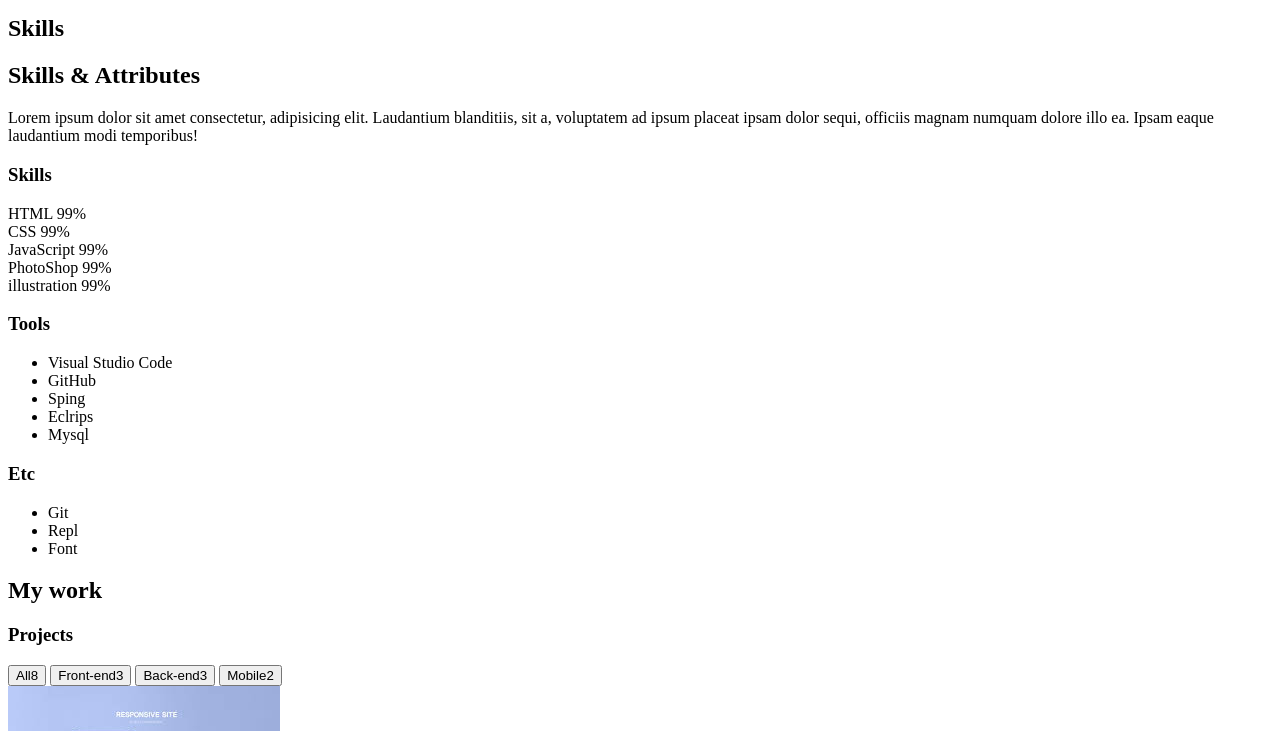
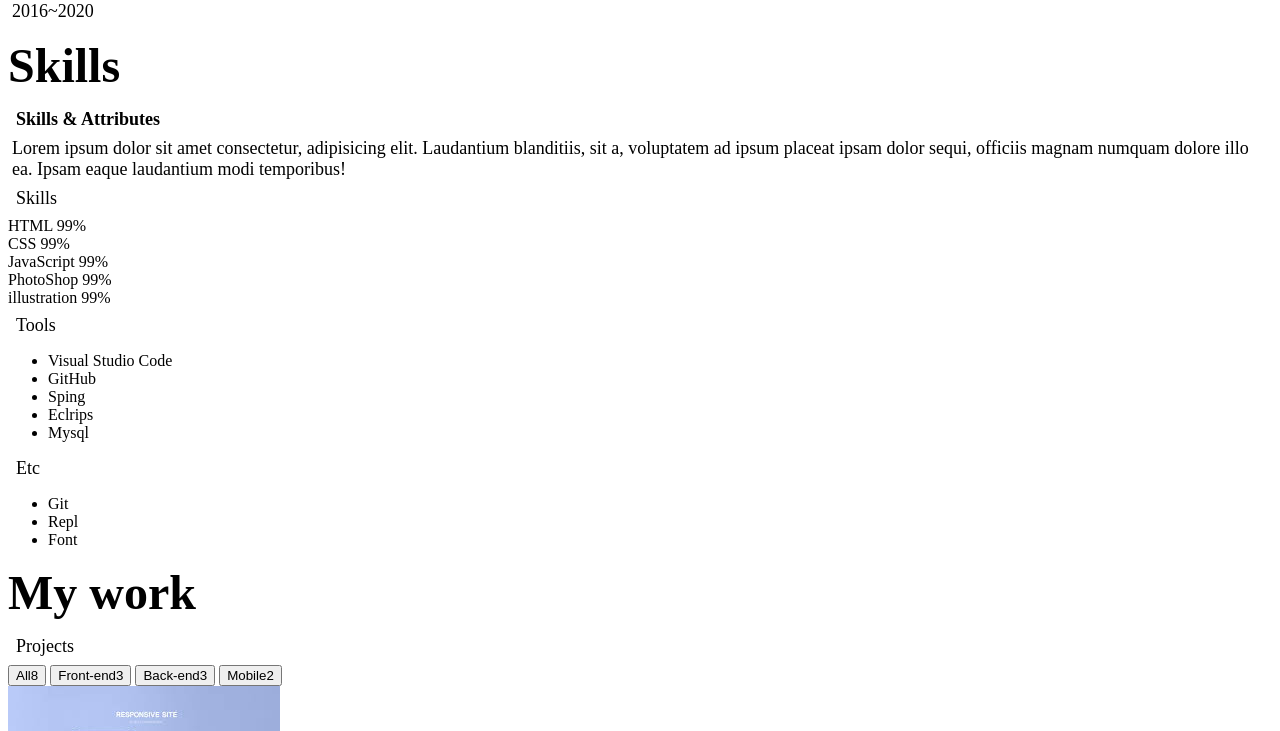
Before and after one commit to songhun115/PortFolio, a plain HTML site: page index.html in a window 1280 px wide. Shown: the part 2083-2814 px from the top of the page. Drawn offline with Linux system fonts and the light colour scheme; files whose address does not match are found by name.

Commit message:
CSS Typography

```diff
--- a/style.css
+++ b/style.css
@@ -37,9 +37,9 @@ a {
   --font-mrcro: 14px;
 
   /* font weight*/
-  --font-bold: 700;
-  --font-semi-bold: 600;
-  --font-regular: 400;
+  --weight-bold: 700;
+  --weight-semi-bold: 600;
+  --weight-regular: 400;
 
   /* size */
 }
@@ -47,3 +47,28 @@ a {
 * {
   box-sizing: border-box;
 }
+/* Typography */
+h1 {
+  font-size: var(--font-large);
+  font-weight: var(--weight-bold);
+  color: var(--color-black);
+  margin: 16px 0;
+}
+h2 {
+  font-size: var(--font-regular);
+  font-weight: var(--weight-semi-bold);
+  color: var(--color-black);
+  margin: 8px;
+}
+h3 {
+  font-size: var(--font-regular);
+  font-weight: var(--weight-regular);
+  color: var(--color-black);
+  margin: 8px;
+}
+p {
+  font-size: var(--font-regular);
+  font-weight: var(--weight-regular);
+  color: var(--color-black);
+  margin: 4px;
+}
```
Also changed, not shown: index.html (+1 -0 lines).
